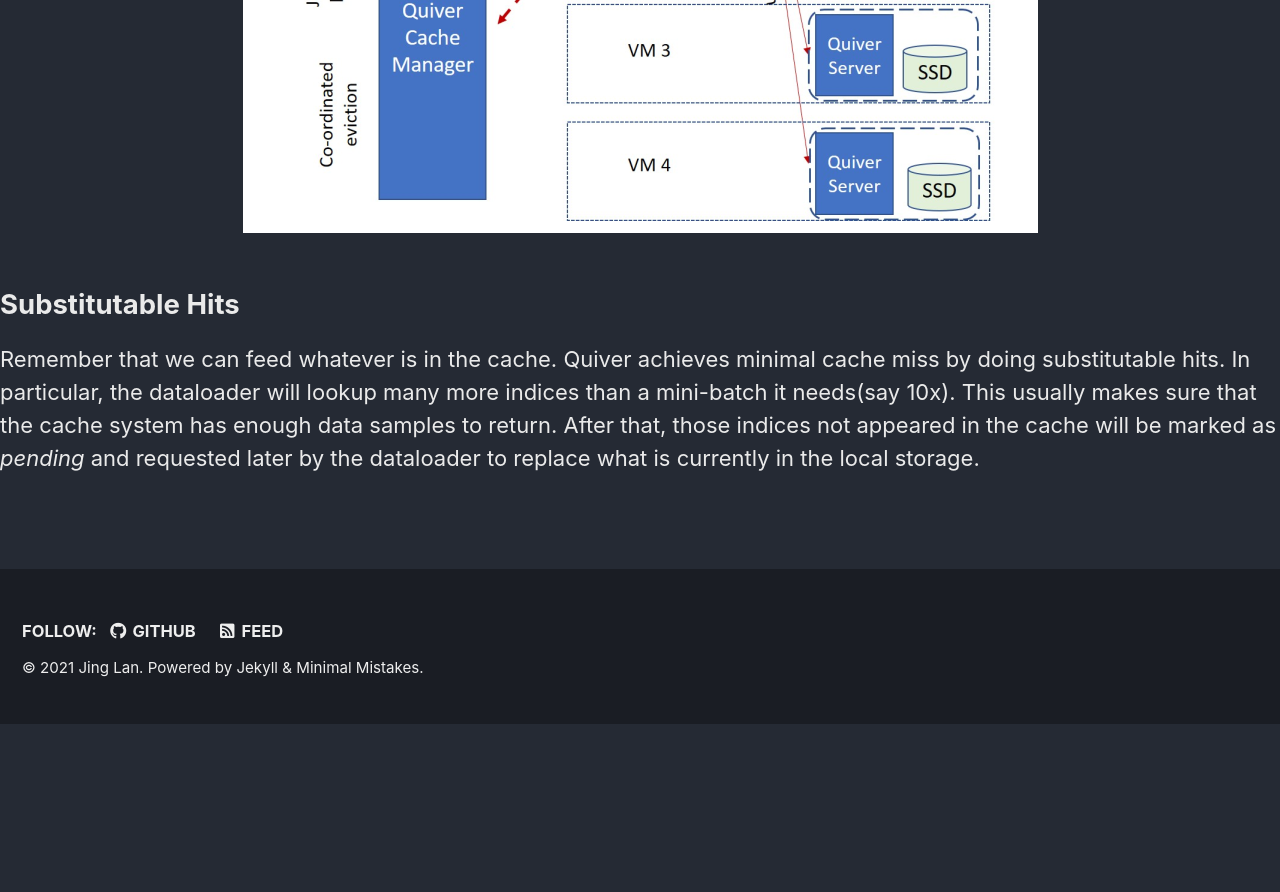
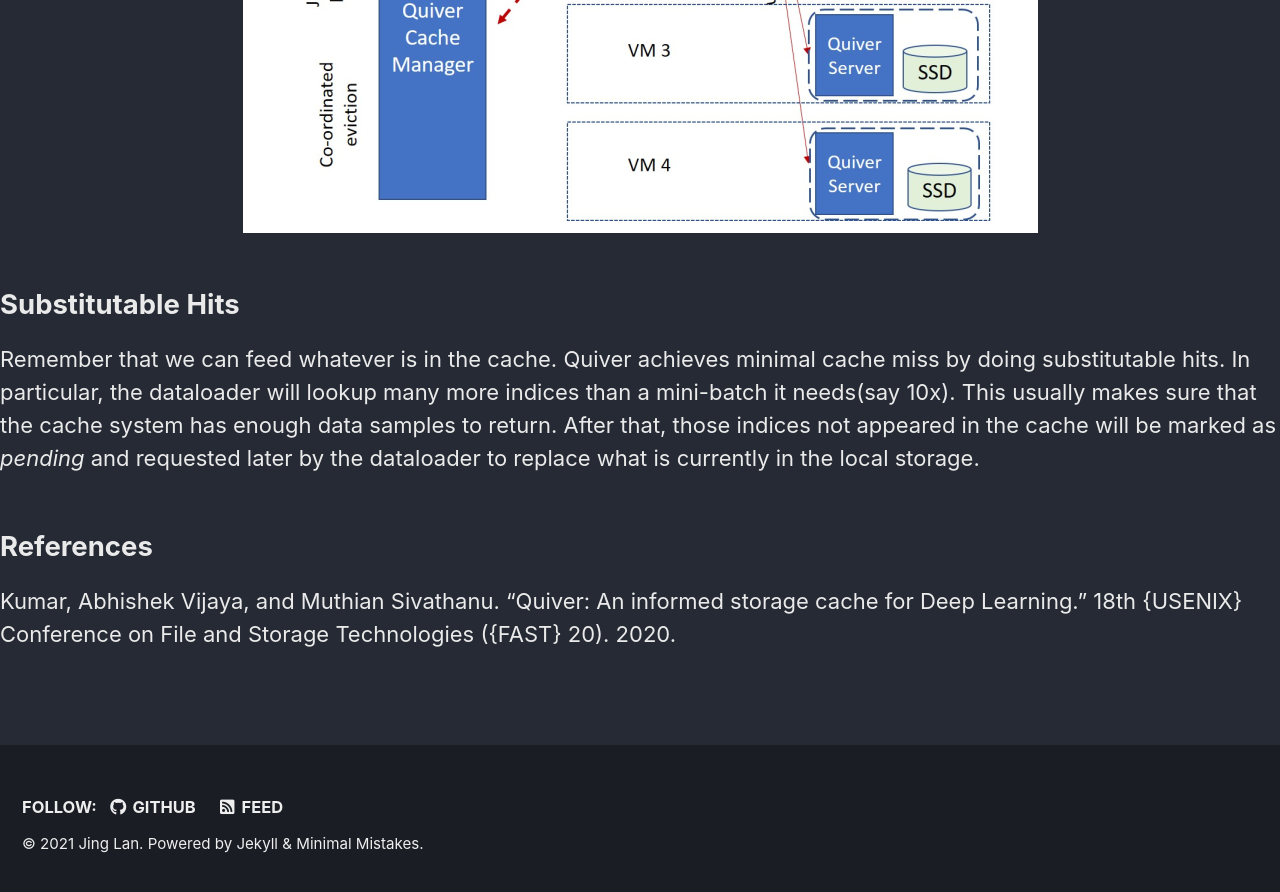
Before and after one commit to Lan-Jing/Lan-Jing.github.io, a Jekyll site: the page built from _posts/2021-3-14-quiver.md, in a window 1280 px wide and 900 px high, scrolled down 1275 px. Shown: the top 892 px of the window. Built offline with Jekyll 4.4.1, drawn with Linux system fonts in a browser that asks for light colours; cached includes are drawn as plain includes; our own code applies the rules of GitHub Pages for plain Markdown files; before the commit the page ends 1999 px from its top, so only the background shows below that.

Commit message:
add references

```diff
--- a/_posts/2021-3-14-quiver.md
+++ b/_posts/2021-3-14-quiver.md
@@ -25,3 +25,7 @@ Below is the critical observation of how typical distributed machine learning sy
 ## Substitutable Hits
 
 Remember that we can feed whatever is in the cache. Quiver achieves minimal cache miss by doing substitutable hits. In particular, the dataloader will lookup many more indices than a mini-batch it needs(say 10x). This usually makes sure that the cache system has enough data samples to return. After that, those indices not appeared in the cache will be marked as *pending* and requested later by the dataloader to replace what is currently in the local storage.
+
+## References
+
+Kumar, Abhishek Vijaya, and Muthian Sivathanu. "Quiver: An informed storage cache for Deep Learning." 18th {USENIX} Conference on File and Storage Technologies ({FAST} 20). 2020.
```
